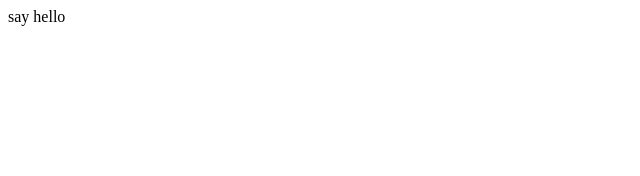
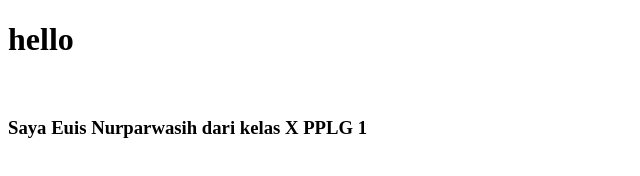
Before and after one commit to euisnurparwasih/euisnur, a plain HTML site: page index.html in a window 1280 px wide. Shown: the whole page, without its empty margins (0-640 px from the left). Drawn offline with Linux system fonts and the light colour scheme.

Commit message:
Add files via upload

```diff
--- a/index.html
+++ b/index.html
@@ -6,6 +6,10 @@
     <title>Document</title>
 </head>
 <body>
-    <div class="">say hello</div>
+    <div class="">
+        <h1>hello</h1>
+        <br>
+        <h3>Saya Euis Nurparwasih dari kelas X PPLG 1</h3>
+    </div>
 </body>
 </html>
```
